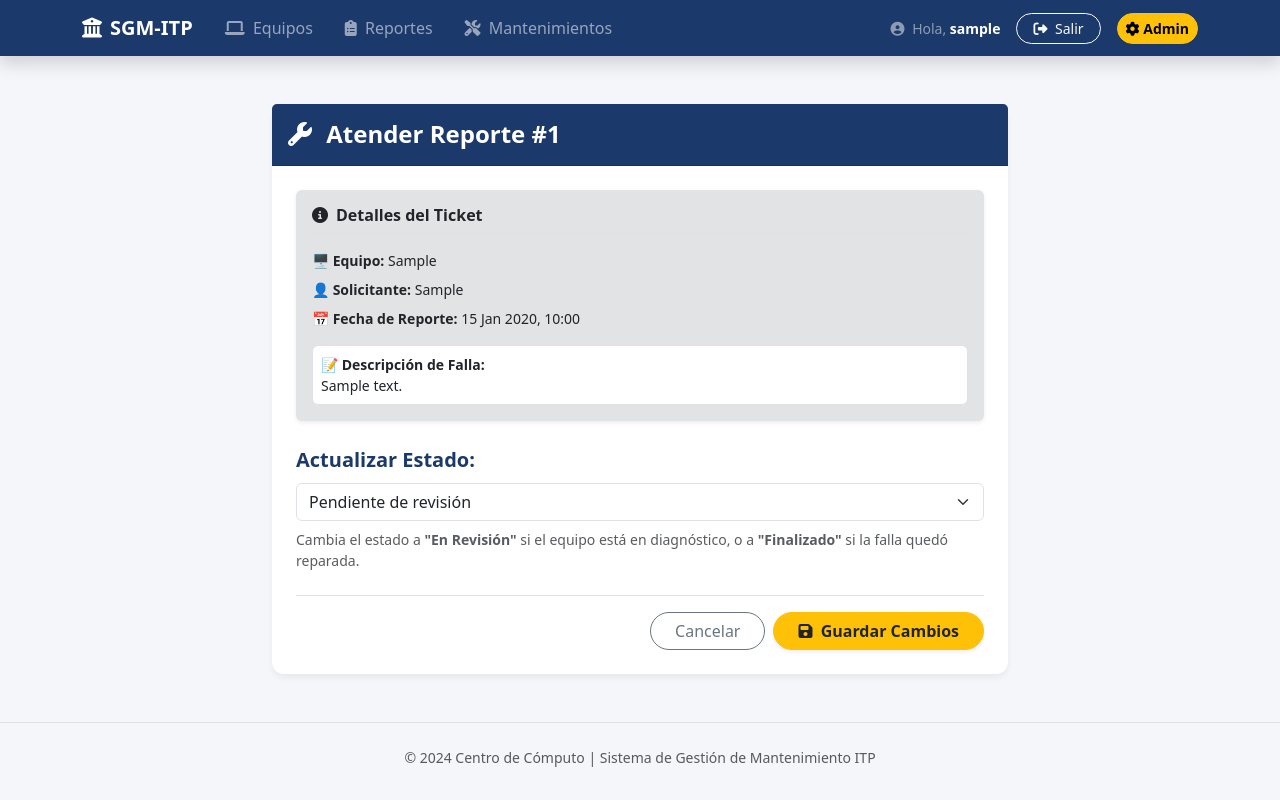
After one commit to AbrahamRecinas/SGM-ITP, a Django app: page /reportes/1/atender/ in a window 1280 px wide. The commit adds this page. Run offline with Django 5.2, Linux system fonts and the light colour scheme; a user stored in the database is signed in; tables that the repository leaves empty hold one stand-in row (values such as "Sample post").

Commit message:
Implementado Sistema de Roles y Vista para Atender Reportes

```diff
--- a/inventario/forms.py
+++ b/inventario/forms.py
@@ -14,3 +14,11 @@ class ReporteFallaForm(forms.ModelForm):
             'solicitante': forms.TextInput(attrs={'class': 'form-control', 'placeholder': 'Ej. Juan Pérez - Edificio A'}),
             'descripcion_falla': forms.Textarea(attrs={'class': 'form-control', 'rows': 4, 'placeholder': 'Describe detalladamente el problema...'}),
         }
+
+class AtenderReporteForm(forms.ModelForm):
+    class Meta:
+        model = ReporteFalla
+        fields = ['estado'] # Solo dejamos que editen el estado
+        widgets = {
+            'estado': forms.Select(attrs={'class': 'form-select'}),
+        }
--- /dev/null
+++ b/inventario/templates/inventario/atender_reporte.html
@@ -0,0 +1,47 @@
+{% extends 'inventario/base.html' %}
+
+{% block title %}Atender Reporte - SGM-ITP{% endblock %}
+
+{% block content %}
+<div class="row justify-content-center">
+    <div class="col-md-8">
+        <div class="card shadow-sm border-0 mt-4">
+            <div class="card-header bg-tecnm text-white pt-3 pb-2">
+                <h4 class="fw-bold"><i class="fa-solid fa-wrench me-2"></i> Atender Reporte #{{ reporte.id }}</h4>
+            </div>
+            <div class="card-body p-4">
+
+                <div class="alert alert-secondary mb-4 border-0 shadow-sm">
+                    <h6 class="fw-bold mb-3 border-bottom pb-2 text-dark"><i class="fa-solid fa-circle-info me-2"></i>Detalles del Ticket</h6>
+                    <ul class="list-unstyled mb-0 small text-dark">
+                        <li class="mb-2"><strong>🖥️ Equipo:</strong> {{ reporte.equipo.numero_serie }} </li>
+                        <li class="mb-2"><strong>👤 Solicitante:</strong> {{ reporte.solicitante }}</li>
+                        <li class="mb-2"><strong>📅 Fecha de Reporte:</strong> {{ reporte.fecha_reporte|date:"d M Y, H:i" }}</li>
+                        <li class="mt-3 p-2 bg-white rounded border"><strong>📝 Descripción de Falla:</strong> <br> {{ reporte.descripcion_falla }}</li>
+                    </ul>
+                </div>
+
+                <form method="POST">
+                    {% csrf_token %}
+
+                    <div class="mb-4">
+                        <label class="form-label fw-bold text-tecnm fs-5">Actualizar Estado:</label>
+                        {{ form.estado }}
+                        <div class="form-text mt-2 small">
+                            Cambia el estado a <strong>"En Revisión"</strong> si el equipo está en diagnóstico, o a <strong>"Finalizado"</strong> si la falla quedó reparada.
+                        </div>
+                    </div>
+
+                    <div class="d-grid gap-2 d-md-flex justify-content-md-end mt-4 pt-3 border-top">
+                        <a href="{% url 'lista_reportes' %}" class="btn btn-outline-secondary rounded-pill px-4">Cancelar</a>
+                        <button type="submit" class="btn btn-warning fw-bold rounded-pill shadow-sm px-4 text-dark">
+                            <i class="fa-solid fa-floppy-disk me-1"></i> Guardar Cambios
+                        </button>
+                    </div>
+                </form>
+
+            </div>
+        </div>
+    </div>
+</div>
+{% endblock %}
--- a/inventario/views.py
+++ b/inventario/views.py
@@ -1,7 +1,7 @@
-from django.contrib.auth.decorators import login_required
-from django.shortcuts import render, redirect, get_object_or_404 # <--- Importante: agregamos get_object_or_404
+from django.contrib.auth.decorators import login_required, permission_required # <-- Agregamos permission_required
+from django.shortcuts import render, redirect, get_object_or_404
 from .models import Equipo, ReporteFalla, Mantenimiento
-from .forms import ReporteFallaForm
+from .forms import ReporteFallaForm, AtenderReporteForm # <-- Agregamos AtenderReporteForm
 
 def lista_equipos(request):
     equipos = Equipo.objects.all()
@@ -42,3 +42,21 @@ def detalle_equipo(request, equipo_id):
         'equipo': equipo,
         'reportes': reportes
     })
+
+# --- NUEVA VISTA PARA ATENDER REPORTES (SOLO TÉCNICOS) ---
+@login_required
+@permission_required('inventario.change_reportefalla', raise_exception=True)
+def atender_reporte(request, reporte_id):
+    # Buscamos el reporte exacto por su ID
+    reporte = get_object_or_404(ReporteFalla, id=reporte_id)
+
+    if request.method == 'POST':
+        form = AtenderReporteForm(request.POST, instance=reporte)
+        if form.is_valid():
+            form.save()
+            return redirect('lista_reportes')
+    else:
+        # Si apenas entra a la página, le mostramos el formulario pre-llenado con el estado actual
+        form = AtenderReporteForm(instance=reporte)
+
+    return render(request, 'inventario/atender_reporte.html', {'form': form, 'reporte': reporte})
--- a/sgm_itp_project/settings.py
+++ b/sgm_itp_project/settings.py
@@ -25,7 +25,7 @@ SECRET_KEY = 'django-insecure-yuhmpacwn-evtj-u#ig0!eo9+k%-zaku&*rhk==+a7zpd_l+!4
 # SECURITY WARNING: don't run with debug turned on in production!
 DEBUG = True
 
-ALLOWED_HOSTS = []
+ALLOWED_HOSTS = ['*']
 
 
 # Application definition
--- a/sgm_itp_project/urls.py
+++ b/sgm_itp_project/urls.py
@@ -16,4 +16,5 @@ urlpatterns = [
     path('reportes/', views.lista_reportes, name='lista_reportes'),
     path('reportes/nuevo/', views.nuevo_reporte, name='nuevo_reporte'),
     path('mantenimientos/', views.lista_mantenimientos, name='lista_mantenimientos'),
+    path('reportes/<int:reporte_id>/atender/', views.atender_reporte, name='atender_reporte'),
 ]
```
Also changed, not shown: inventario/templates/inventario/lista_reportes.html (+14 -3 lines).
